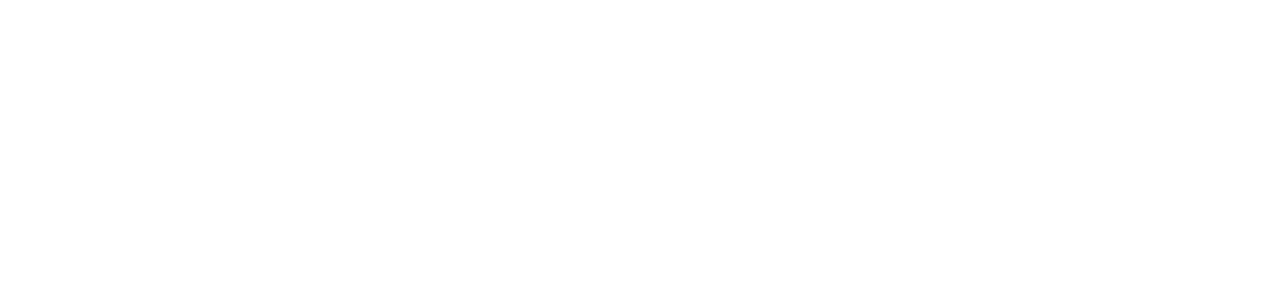
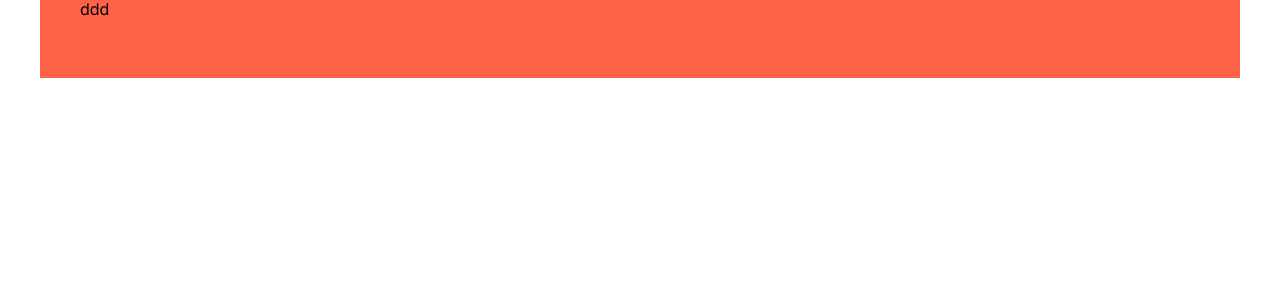
Before and after one commit to baza-trainee/chytozavrik-frontend, a Next.js app: page / in a window 1280 px wide. Shown: the top 300 px of the page. Built offline with nearby package versions, Linux system fonts and the light colour scheme.

Commit message:
start header

```diff
--- a/src/app/layout.tsx
+++ b/src/app/layout.tsx
@@ -1,6 +1,7 @@
 import { Metadata } from 'next';
 import './globals.scss';
 import { Inter } from 'next/font/google';
+import { Header } from '../components/Header/Header';
 
 const inter = Inter({ subsets: ['latin'] });
 
@@ -12,7 +13,11 @@
 export default function RootLayout({ children }: { children: React.ReactNode }) {
   return (
     <html lang='uk'>
-      <body className={inter.className}>{children}</body>
+      <body className={inter.className}>{children}
+        <Header />
+      </body>
+
     </html>
+
   );
 }
--- /dev/null
+++ b/src/components/Header/Header.module.scss
@@ -0,0 +1,29 @@
+@import '@/scss/utils/func';
+@import '@/scss/utils/mixin';
+
+
+
+.container {
+    --padding-x: 16px;
+
+    max-width: getBreakpoint(mobile);
+    height: 100%;
+    margin-inline: auto;
+    padding-inline: var(--padding-x);
+
+    @include breakpoint(tablet) {
+        --padding-x: 40px;
+        max-width: getBreakpoint(tablet);
+    }
+
+    @include breakpoint(desktop) {
+        --padding-x: 40px;
+        max-width: getBreakpoint(desktop);
+    }
+}
+
+.header {
+    background-color: tomato;
+    height: 78px;
+
+}
--- /dev/null
+++ b/src/components/Header/Header.tsx
@@ -0,0 +1,20 @@
+import Link from "next/link";
+import styles from './Header.module.scss'
+import classNames from 'classnames';
+import { ReactNode } from 'react';
+
+type Props = {
+  children: ReactNode;
+  className?: string;
+};
+
+const Header = ({ children, className }: Props) => {
+    const classes = classNames(styles.header,styles.container, className);
+    return (
+        <header className={classes}>ddd{children}
+
+        </header>
+    )
+}
+
+export {Header}
```
